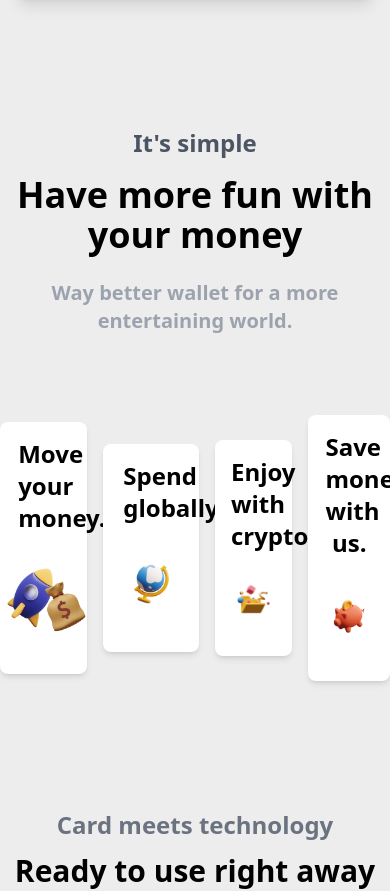
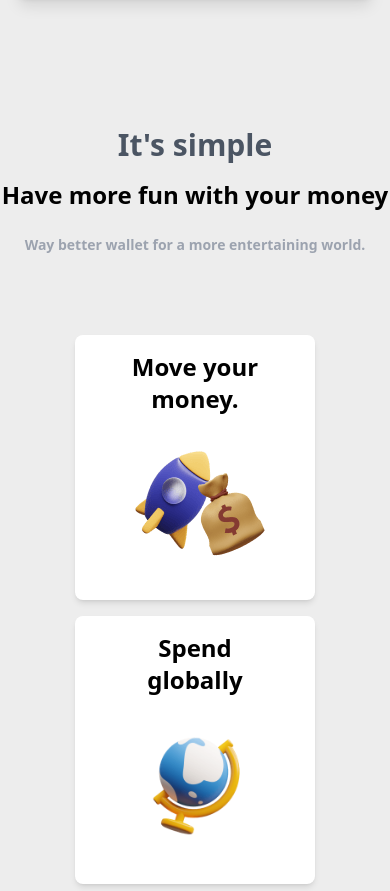
Before and after one commit to tcodes317/Jeton_project, a React (Vite) app in the folder app/: page / in a window 390 px wide. Shown: the part 1983-2874 px from the top of the page. Built offline with nearby package versions, Linux system fonts and the light colour scheme.

Commit message:
5/20/2024

```diff
--- a/app/src/Components/Bg-Two/Main/MainComponents/Main_i.jsx
+++ b/app/src/Components/Bg-Two/Main/MainComponents/Main_i.jsx
@@ -5,7 +5,7 @@ function Main_i(){
                 <h1 className="font-bold md:py-8 xxxs:py-4 md:pt-20 xxxs:pt-10 md:text-4xl xxxs:text-2xl text-center">What are people saying?</h1>
                 <h6 className="text-center xxxs:text-sm mb-12 md:text-lg">Based on our customer reviews</h6>
                 <div className="flex items-center flex-col space-y-4" id="card-container">
-                    <div className="flex xxxs:flex-col md:flex-row items-center justify-center space-x-4 xxxs:space-x-0" id="card-cont-i">
+                    <div className="flex xxxs:flex-col md:flex-row items-center justify-center md:space-x-4 xxxs:space-x-0" id="card-cont-i">
                         <div className="bg-white md:w-6/12 xxxs:w-11/12 p-4 px-6 rounded-lg shadow-lg" id="card_i">
                             <i className="fa fa-quote-left text-gray-200 text-3xl pb-3"></i>
                             <h1 className="font-bold text-2xl mb-6">Recommendable E-wallet</h1>
@@ -18,7 +18,7 @@ function Main_i(){
                             </div>
                         </div>
 
-                        <div className="bg-white md:w-4/12 xxxs:mt-4 xxxs:w-11/12 p-4 px-6 rounded-lg shadow-lg" id="card_i">
+                        <div className="bg-white md:w-4/12 xxxs:mt-4 md:mt-0 xxxs:w-11/12 p-4 px-6 rounded-lg shadow-lg" id="card_i">
                             <i className="fa fa-quote-left text-gray-200 text-3xl pb-3"></i>
                             <h1 className="font-bold text-xl mb-5">Awesome application very user friendly</h1>
                             <div className="font-bold text-sm text-black-400">Would highly recommend Jeton wallet to my friends</div>
@@ -31,7 +31,7 @@ function Main_i(){
                         </div>
                     </div>
 
-                    <div className="flex xxxs:flex-col md:flex-row items-center justify-center space-x-4 xxxs:space-x-0" id="card-cont-i">
+                    <div className="flex xxxs:flex-col md:flex-row items-center justify-center md:space-x-4 xxxs:space-x-0" id="card-cont-i">
                         <div className="bg-white md:w-5/12 xxxs:w-11/12 p-4 px-6 rounded-lg shadow-lg" id="card_i">
                             <i className="fa fa-quote-left text-gray-200 text-3xl pb-3"></i>
                             <h1 className="font-bold text-xl mb-5">The best e-wallet for Brazilian customers</h1>
@@ -43,7 +43,7 @@ function Main_i(){
                                 <div className="font-bold text-sm">GB</div>
                             </div>
                         </div>
-                        <div className="bg-white md:w-5/12 xxxs:mt-4 xxxs:w-11/12 p-4 px-6 rounded-lg shadow-lg" id="card_i">
+                        <div className="bg-white md:w-5/12 xxxs:mt-4 md:mt-0 xxxs:w-11/12 p-4 md:py-6 px-6 rounded-lg shadow-lg" id="card_i">
                             <i className="fa fa-quote-left text-gray-200 text-3xl pb-3"></i>
                             <h1 className="font-bold text-2xl mb-6">Payments made easy</h1>
                             <div className="font-bold text-sm text-black-400">Payments made easy! My Merchant suggested this E-wallet pretty <br /> quick and easy.</div>
--- a/app/src/Components/Bg-Two/Main/MainComponents/Main_ii.jsx
+++ b/app/src/Components/Bg-Two/Main/MainComponents/Main_ii.jsx
@@ -8,27 +8,27 @@ function Main_ii(){
         <>
             <div className="relative">
                 <div className="mt-32 mb-20">
-                    <h4 className="text-center font-bold text-2xl text-gray-600 mb-4">It's simple</h4>
-                    <h1 className="text-center font-bold text-4xl mb-6">Have more fun with your money</h1>
-                    <h4 className="text-center font-bold text-xl text-gray-400">Way better wallet for a more entertaining world.</h4>
+                    <h4 className="text-center font-bold md:text-2xl xxxs:text-3xl text-gray-600 mb-4">It's simple</h4>
+                    <h1 className="text-center font-bold text-4xl mb-6 xxxs:text-2xl">Have more fun with your money</h1>
+                    <h4 className="text-center font-bold text-xl text-gray-400 xxxs:text-sm">Way better wallet for a more entertaining world.</h4>
                 </div>
-                <div className="flex items-center space-x-4 justify-center" id="card-flex-container">
-                    <div className="block shadow-md bg-white rounded-lg" id="card">
+                <div className="flex md:flex-row md:space-y-0 xxxs:space-y-4 xxxs:flex-col items-center md:space-x-4 justify-center" id="card-flex-container">
+                    <div className="block xxxs:w-60 md:w-60 shadow-md bg-white rounded-lg" id="card">
                         <h1 className="text-center font-bold text-2xl w-7/12 mx-auto py-4">Move your money.</h1>
                         <img src={COne} srcset={COne} className="mx-auto py-4"/>
                         <i className="fa fa-"></i>
                     </div>
-                    <div className="block shadow-md bg-white rounded-lg" id="">
+                    <div className="block xxxs:w-60 md:w-60 shadow-md bg-white rounded-lg" id="">
                         <h1 className="text-center font-bold text-2xl w-7/12 mx-auto py-4">Spend globally</h1>
                         <img src={CTwo} srcset={CTwo} className="mx-auto w-5/12 py-6" />
                         <i className="fa fa-"></i>
                     </div>
-                    <div className="block shadow-md bg-white rounded-lg" id="">
+                    <div className="block xxxs:w-60 md:py-2 md:w-60 shadow-md bg-white rounded-lg" id="">
                         <h1 className="text-center font-bold text-2xl w-7/12 mx-auto py-4">Enjoy with crypto</h1>
                         <img src={CThree} srcset={CThree} className="mx-auto w-5/12 py-4" />
                         <i className="fa fa-"></i>
                     </div>
-                    <div className="block shadow-md bg-white rounded-lg" id="">
+                    <div className="block xxxs:w-60 md:w-60 shadow-md bg-white rounded-lg" id="">
                         <h1 className="text-center font-bold text-2xl w-7/12 mx-auto py-4">Save money with us.</h1>
                         <img src={CFour} srcset={CFour} className="mx-auto w-5/12 py-6" />
                         <i className="fa fa-"></i>
```
